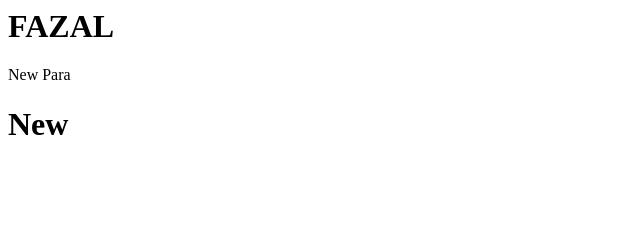
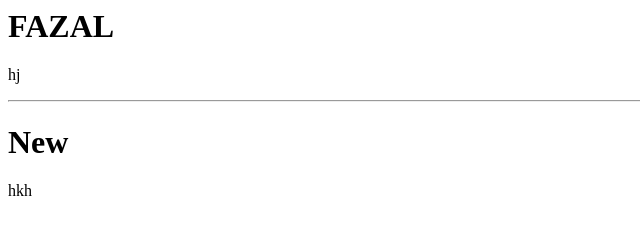
Before and after one commit to fazalmiran/FirstCode, a plain HTML site: page index.html in a window 1280 px wide. Shown: the whole page, without its empty margins (0-640 px from the left). Drawn offline with Linux system fonts and the light colour scheme.

Commit message:
2nd Change

```diff
--- a/index.html
+++ b/index.html
@@ -4,7 +4,10 @@
     </head>
     <body>
         <h1>FAZAL</h1>
-        <P>New Para</P>
+        <p>hj</p>
+        <hr>
         <h1>New</h1>
+        <p>hkh</p>
+        <br>
     </body>
 </html>
```
